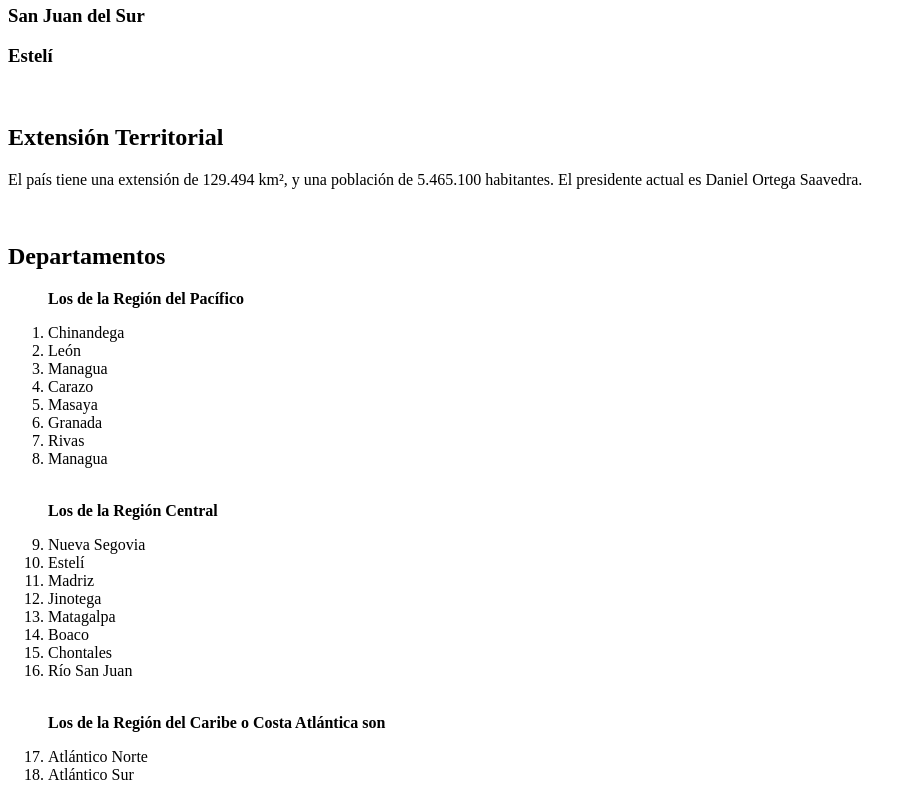
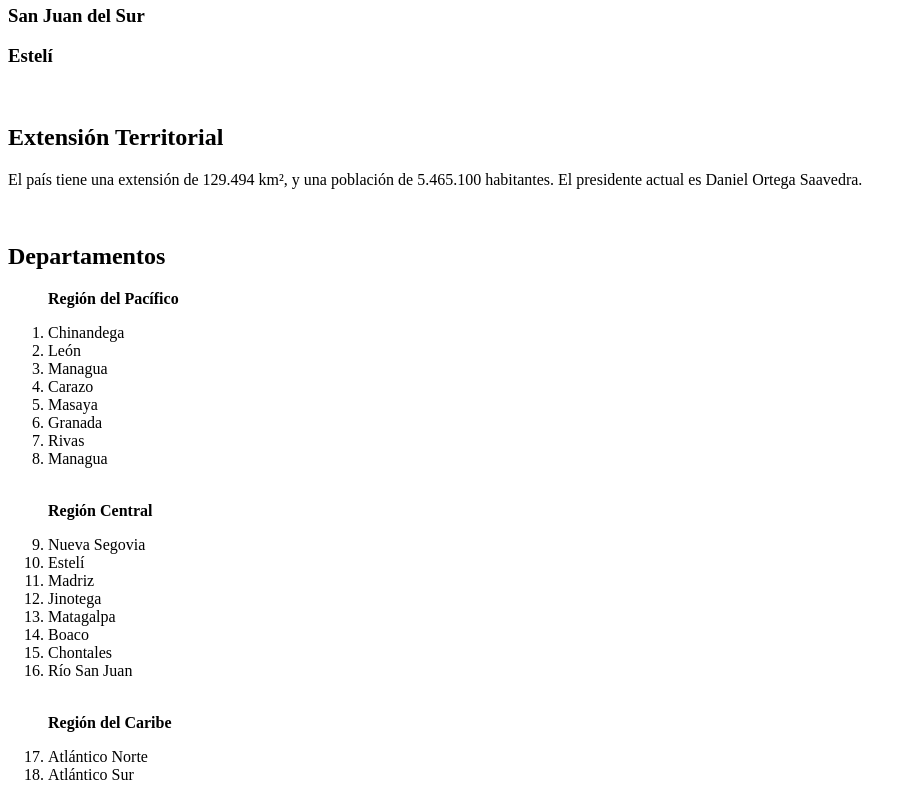
Before and after one commit to EduardoFlores10/LME-GUIA1, a plain HTML site: page paises/Nicaragua.html in a window 1280 px wide. Shown: the part 2451-3251 px from the top of the page, without its empty margins (0-917 px from the left). Drawn offline with Linux system fonts and the light colour scheme.

Commit message:
Update Nicaragua.html

```diff
--- a/paises/Nicaragua.html
+++ b/paises/Nicaragua.html
@@ -10,7 +10,7 @@
         <header>
             <nav >
                 <ul class="menu" data-animation="center">
-                    <li><a href="../centroamerica.html">Inicio</a></li>
+                    <li><a href="../index.html">Inicio</a></li>
                     <li><a href="El_Salvador.html">El Salvador</a></li>
                     <li><a href="Guatemala.html">Guatemala</a></li>
                     <li><a href="Honduras.html">Honduras</a></li>
@@ -72,7 +72,7 @@
             <br>
             <h2><strong>Departamentos</strong></h2>
             <ol>
-            <p><strong> Los de la Región del Pacífico </strong></p>
+            <p><strong> Región del Pacífico </strong></p>
                 <li> Chinandega</li>
                 <li> León      </li>
                 <li> Managua   </li>
@@ -83,7 +83,7 @@
                 <li> Managua   </li>
 
                 <br>
-            <p><strong> Los de la Región Central</strong></p>
+            <p><strong> Región Central</strong></p>
                 <li>Nueva Segovia </li>
                 <li>Estelí        </li>
                 <li>Madriz        </li>
@@ -94,7 +94,7 @@
                 <li>Río San Juan  </li>
 
                 <br>
-            <p><strong> Los de la Región del Caribe o Costa Atlántica son </strong></p>
+            <p><strong> Región del Caribe  </strong></p>
                 <li> Atlántico Norte </li>
                 <li> Atlántico Sur </li>
             </ol>
```
